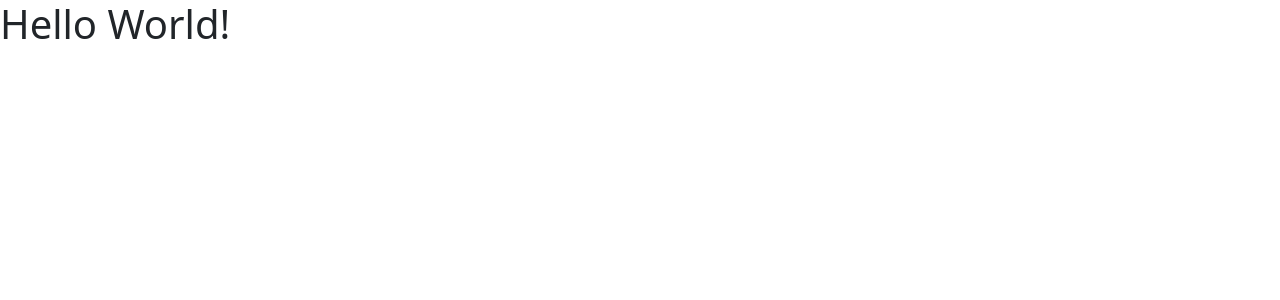
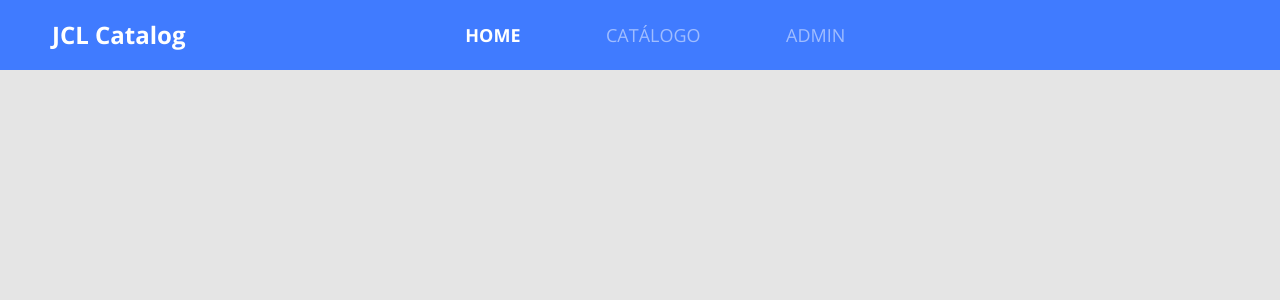
Before and after one commit to jcleonel/jcl-catalog, a React (Create React App) app in the folder front-web/: page / in a window 1280 px wide. Shown: the top 300 px of the page. Built offline with nearby package versions, Linux system fonts and the light colour scheme.

Commit message:
Add Navbar

```diff
--- a/front-web/package.json
+++ b/front-web/package.json
@@ -13,7 +13,7 @@
     "@types/react": "^17.0.0",
     "@types/react-dom": "^17.0.0",
     "bootstrap": "^5.1.1",
-    "node-sass": "^6.0.1",
+    "node-sass": "4.14.1",
     "react": "^17.0.2",
     "react-dom": "^17.0.2",
     "react-scripts": "4.0.3",
--- /dev/null
+++ b/front-web/src/App.scss
@@ -0,0 +1,25 @@
+@import url('https://fonts.googleapis.com/css2?family=Open+Sans:wght@400;700&display=swap');
+
+* {
+  font-family: 'Open Sans', sans-serif;
+}
+
+h1, h2, h3, h4, h5, h6 {
+  margin-bottom: 0;
+  font-weight: 700;
+}
+
+ul {
+  list-style-type: none;
+  margin-bottom: 0;
+  padding-left: 0;
+}
+
+a {
+  text-decoration: none;
+
+  &:hover {
+    text-decoration: none;
+    color: unset;
+  }
+}
--- a/front-web/src/App.tsx
+++ b/front-web/src/App.tsx
@@ -1,6 +1,11 @@
+import './core/assets/styles/custom.scss';
+import './App.scss';
+import Navbar from './core/components/Navbar';
 
 const App = () => {
-    return (<h1> Hello World!</h1>);
+    return (
+        <Navbar />
+    );
 }
 
 export default App;
--- /dev/null
+++ b/front-web/src/core/assets/styles/custom.scss
@@ -0,0 +1,8 @@
+$theme-colors: (
+    "primary": #407BFF
+);
+
+$body-bg: #E5E5E5;
+$body-color: #263238;
+
+@import '~bootstrap/scss/bootstrap.scss';
--- /dev/null
+++ b/front-web/src/core/components/Navbar/index.tsx
@@ -0,0 +1,34 @@
+import './styles.scss';
+
+const Navbar = () => {
+    return (
+        <nav className="row bg-primary main-nav">
+            <div className="col-2">
+                <a href="link" className="nav-logo-text">
+                    <h4> JCL Catalog</h4>
+                </a>
+            </div>
+            <div className="col-6 offset-2">
+                <ul className="main-menu">
+                    <li>
+                        <a href="link" className="active">
+                            HOME
+                        </a>
+                    </li>
+                    <li>
+                        <a href="link">
+                            CATÁLOGO
+                        </a>
+                    </li>
+                    <li>
+                        <a href="link">
+                            ADMIN
+                        </a>
+                    </li>
+                </ul>
+            </div>
+        </nav>
+    )
+}
+
+export default Navbar;
--- /dev/null
+++ b/front-web/src/core/components/Navbar/styles.scss
@@ -0,0 +1,33 @@
+.main-nav {
+    height: 70px;
+    color: #FFF;
+    align-items: center;
+    padding-left: 40px;
+    margin-left: 0;
+    margin-right: 0;
+}
+
+.nav-logo-text {
+    color: #FFF;
+}
+
+.main-menu {
+    display: flex;
+    font-size: 18px;
+    width: 380px;
+    justify-content: space-between;
+
+    a {
+        font-style: normal;
+        color: rgba(255, 255, 255, 0.5);
+
+        &.active {
+            font-weight: bold;
+            color: #FFF;
+        }
+
+        &:hover {
+            color: #FFF;
+        }
+    }
+}
--- a/front-web/src/index.tsx
+++ b/front-web/src/index.tsx
@@ -1,7 +1,6 @@
 
 import ReactDOM from 'react-dom';
 import App from './App';
-import 'bootstrap/dist/css/bootstrap.css';
 
 ReactDOM.render(
   <App />,
```
Also changed, not shown: 1 other file (tests, documents, lock files or other folders).
